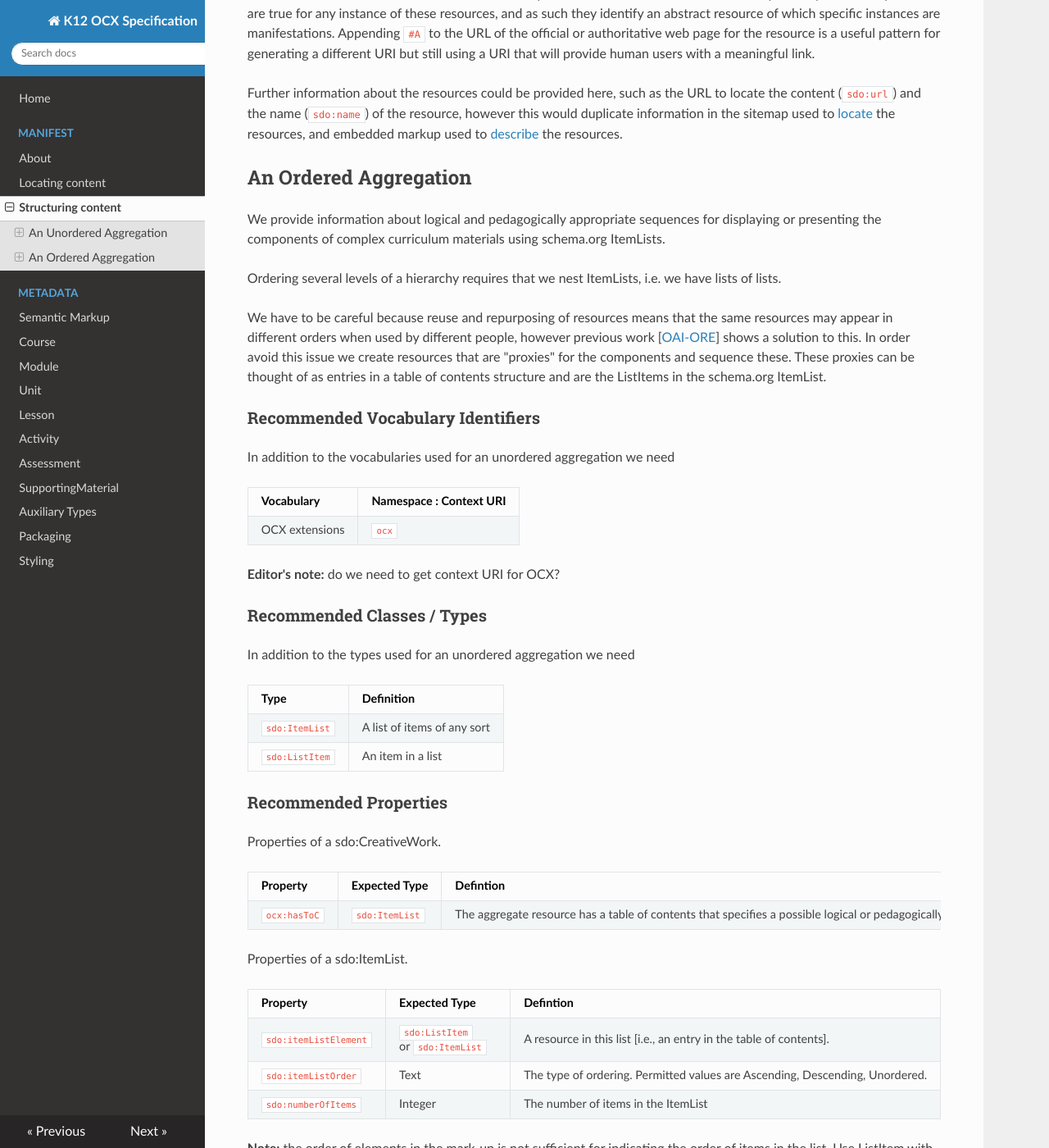
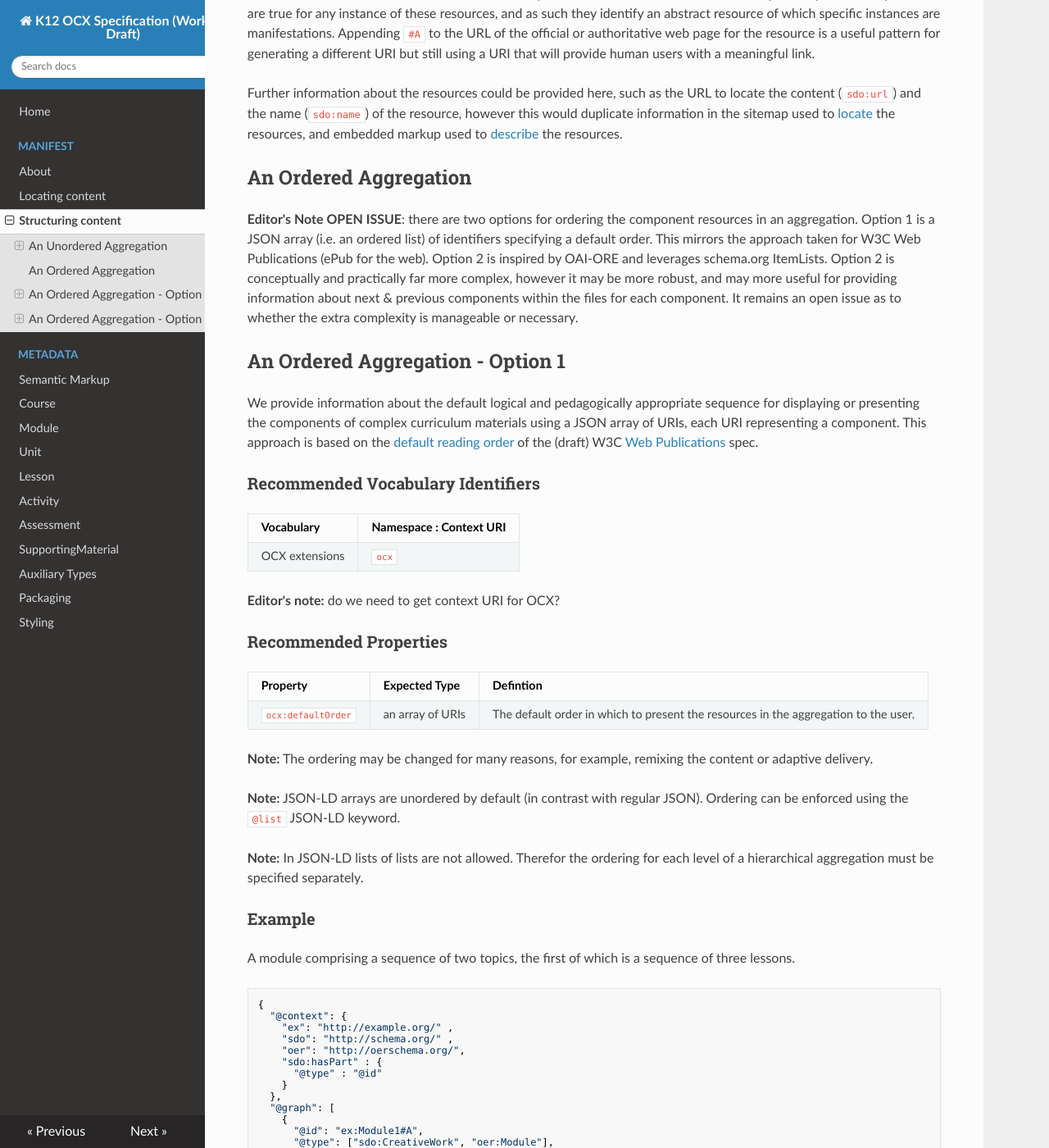
Before and after one commit to K12OCX/k12ocx-specs, an MkDocs documentation site: the page built from docs/manifest/structure.md, in a window 1280 px wide and 1400 px high, scrolled down 2858 px. Shown: the whole window at 82% size. Built offline with MkDocs 1.6.1, drawn with Linux system fonts in a browser that asks for light colours; nearby versions of some CDN libraries; old or Windows-style settings are respelled for this version of MkDocs; some of the changed text lies outside the part shown.

Commit message:
JSON array for default order + minor wording changes

````diff
--- a/docs/manifest/structure.md
+++ b/docs/manifest/structure.md
@@ -1,4 +1,4 @@
-# Structuring Content
+# Structuring Content in Aggregations
 We provide information about logical and pedagogically appropriate sequences for displaying or presenting  the components of complex curriculum materials using schema.org with some additional terms from OER Schema. The approach is founded on encodinging the structure using schema.org ItemLists, which can be interpreted as a table of contents.
 
 We recommend this information is provided as linked data encoded in JSON-LD (or potentially RDFa).
@@ -105,8 +105,84 @@ The identifiers should be different to the URLs of specific instances of these r
 
 Further information about the resources could be provided here, such as the URL to locate the content (`sdo:url`) and the name (`sdo:name`) of the resource, however this would duplicate information in the sitemap used to [locate](/manifest/locate) the resources, and embedded markup used to [describe](/metadata/markup) the resources.
 
+## An Ordered Aggregation
+__Editor's Note OPEN ISSUE__: there are two options for ordering the component resources in an aggregation. Option 1 is a JSON array (i.e. an ordered list) of identifiers specifying a default order. This mirrors the approach taken for W3C Web Publications (ePub for the web). Option 2 is inspired by OAI-ORE and leverages schema.org ItemLists. Option 2 is conceptually and practically far more complex, however it may be more robust, and may more useful for providing information about next & previous components within the files for each component. It remains an open issue as to whether the extra complexity is manageable or necessary.
 
-## An Ordered Aggregation
+## An Ordered Aggregation - Option 1
+We provide information about the default logical and pedagogically appropriate sequence for displaying or presenting the components of complex curriculum materials using a JSON array of URIs, each URI representing a component. This approach is based on the [default reading order](https://www.w3.org/TR/wpub/#default-reading-order) of the (draft) W3C [Web Publications](https://www.w3.org/TR/wpub/) spec.
+
+### Recommended Vocabulary Identifiers
+| Vocabulary | Namespace : Context URI |
+| ---------- | ----------------------- |
+| OCX extensions | `ocx` |
+
+__Editor's note:__ do we need to get context URI for OCX?
+
+### Recommended Properties
+| Property      | Expected Type  | Defintion |
+| ------------- | -------------- | --------- |
+| `ocx:defaultOrder` | an array of URIs | The default order in which to present the resources in the aggregation to the user.  |
+
+__Note:__ The ordering may be changed for many reasons, for example, remixing the content or adaptive delivery.
+
+__Note:__ JSON-LD arrays are unordered by default (in contrast with regular JSON). Ordering can be enforced using the `@list` JSON-LD keyword.
+
+__Note:__ In JSON-LD lists of lists are not allowed. Therefor the ordering for each level of a hierarchical aggregation must be specified separately.
+
+### Example
+A module comprising a sequence of two topics, the first of which is a sequence of three lessons.
+
+```
+{
+  "@context": {
+    "ex": "http://example.org/" ,
+    "sdo": "http://schema.org/" ,
+    "oer": "http://oerschema.org/",
+    "sdo:hasPart" : {
+      "@type" : "@id"
+    }
+  },
+  "@graph": [
+    {
+      "@id": "ex:Module1#A",
+      "@type": ["sdo:CreativeWork", "oer:Module"],
+      "sdo:hasPart": ["ex:TopicA#A", "ex:TopicB#A" ],
+      "ocx:defaultOrder": {"@list": ["ex:TopicA#A", "ex:TopicB#A"]}
+    },
+    {
+      "@id": "ex:TopicA#A",
+      "@type": ["sdo:CreativeWork", "oer:Unit"],
+      "sdo:hasPart": [
+        "ex:Lesson1#A",
+        "ex:Lesson2#A",
+        "ex:Lesson3#A",
+        "ex:Lesson4#A"
+      ],
+      "ocx:defaultOrder": {
+        "@list": ["ex:Lesson1#A", "ex:Lesson2#A", "ex:Lesson3#A","ex:Lesson4#A"]
+      }
+    },
+    {
+      "@id": "ex:TopicB#A",
+      "@type": ["sdo:CreativeWork", "oer:Unit"]
+    },
+    {
+      "@id": "ex:Lesson1#A",
+      "@type": ["sdo:CreativeWork", "oer:Lesson"]
+    },
+    {
+      "@id": "ex:Lesson2#A",
+      "@type": ["sdo:CreativeWork", "oer:Lesson"]
+    },
+    {
+      "@id": "ex:Lesson3#A",
+      "@type": ["sdo:CreativeWork", "oer:Lesson"]
+    }
+  ]
+}
+```
+
+## An Ordered Aggregation - Option 2
 We provide information about logical and pedagogically appropriate sequences for displaying or presenting  the components of complex curriculum materials using schema.org ItemLists.
 
 Ordering several levels of a hierarchy requires that we nest ItemLists, i.e. we have lists of lists.
--- a/mkdocs.yml
+++ b/mkdocs.yml
@@ -1,4 +1,4 @@
-site_name: K12 OCX Specification
+site_name: K12 OCX Specification (Working Draft)
 pages:
     - Home: index.md
     - Manifest:
````
Also changed, not shown: other parts of docs/manifest/structure.md (+1 -1 lines), docs/manifest/about.md (+1 -1 lines).
